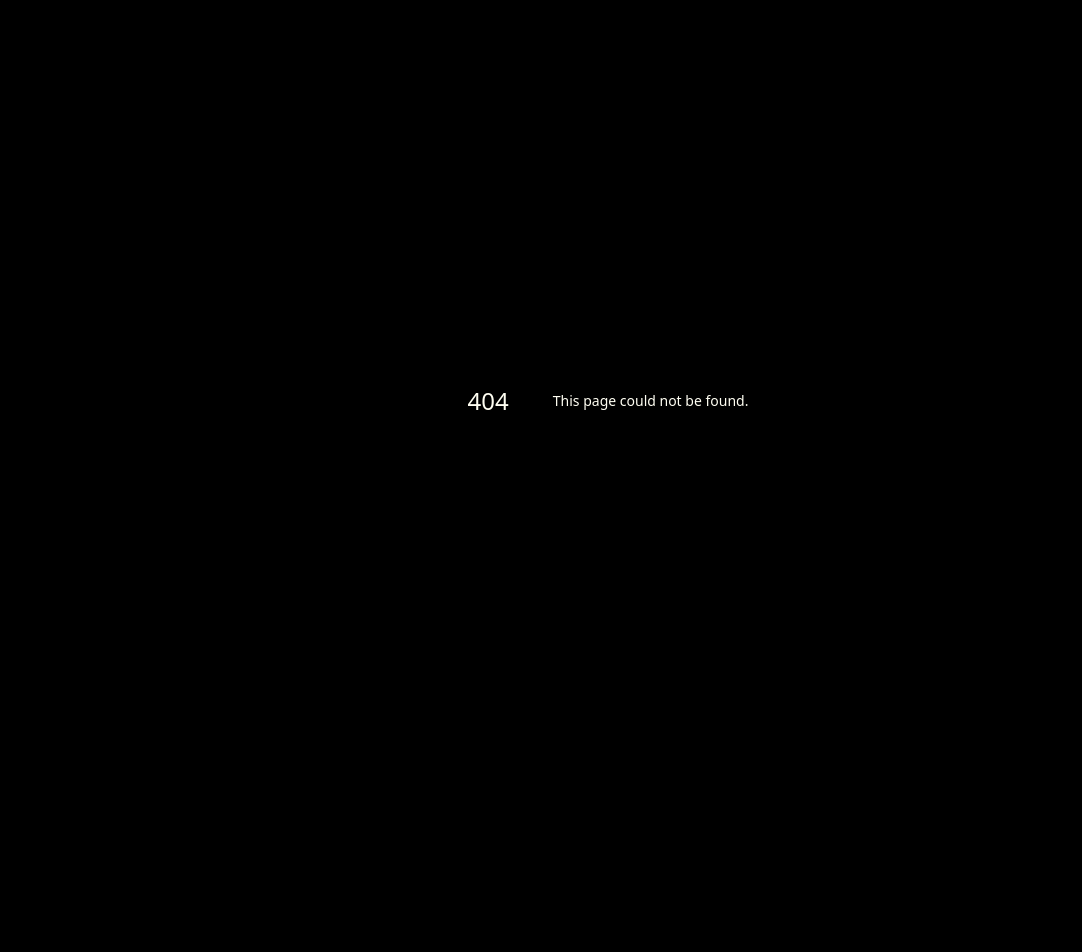
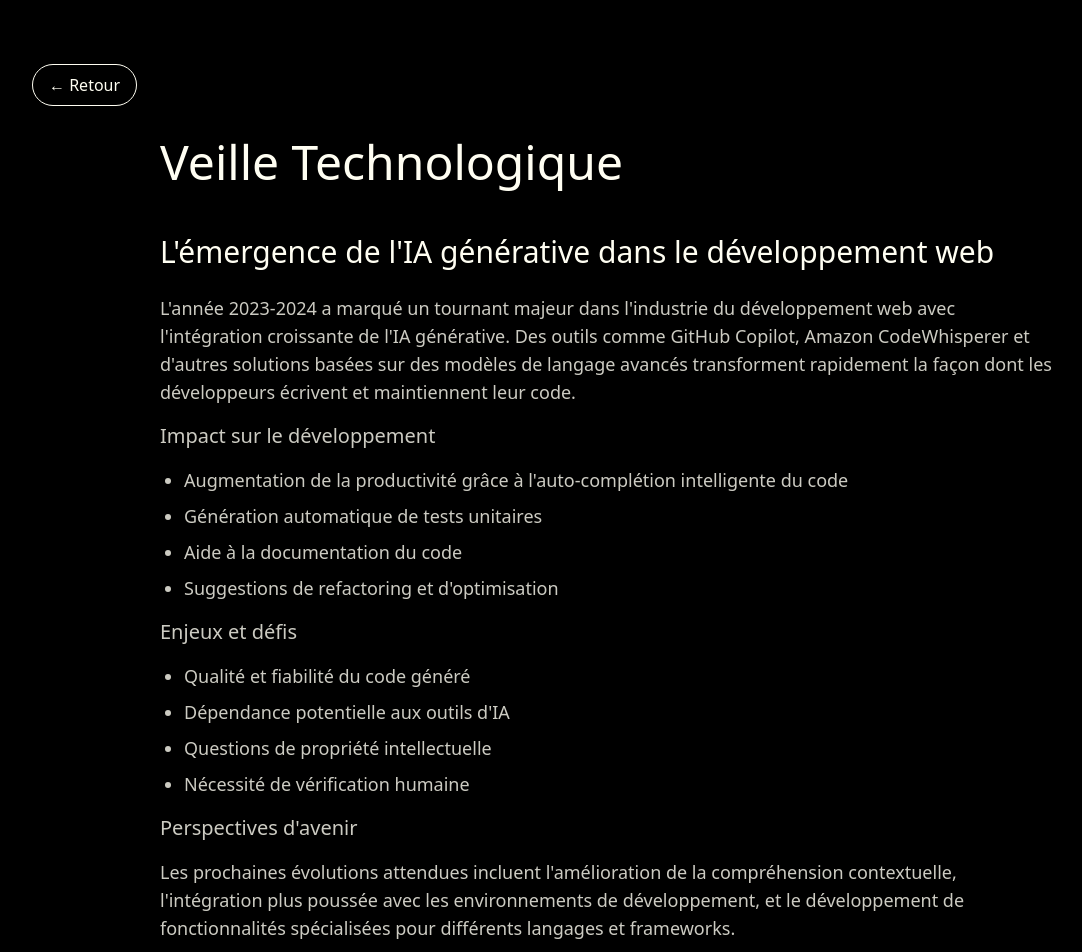
Before and after one commit to shesaidimnothing/portfolio-V2, a Next.js app: page /veille in a window 1280 px wide. Before the commit this address had no page. Shown: the top 952 px of the page, without its empty margins (32-1114 px from the left). Before the commit the page ends 800 px from the top, so only its background shows below. Built offline with nearby package versions, Linux system fonts and the light colour scheme.

Commit message:
veille technoligique rajoutée et projets rajoutés.

```diff
--- a/app/components/CustomCursor.tsx
+++ b/app/components/CustomCursor.tsx
@@ -24,7 +24,11 @@ const CustomCursor = () => {
       const hash = window.location.hash;
       setIsModalOpen(hash === '#chatassistant' || hash === '#projects');
     };
+
+    // Vérifier au chargement
     checkHash();
+
+    // Écouter les changements de hash
     window.addEventListener('hashchange', checkHash);
     return () => window.removeEventListener('hashchange', checkHash);
   }, []);
--- a/app/components/Header.jsx
+++ b/app/components/Header.jsx
@@ -2,6 +2,7 @@
 import { motion } from 'framer-motion';
 import { useState, useEffect } from 'react';
 import ChatModal from './ChatModal';
+import Link from 'next/link';
 
 export default function Header() {
   const [time, setTime] = useState('');
@@ -84,6 +85,7 @@ export default function Header() {
       <nav className="flex gap-4 sm:gap-6 text-sm sm:text-base">
         <button onClick={scrollToAbout} className="hover:opacity-70">ABOUT</button>
         <button onClick={scrollToWork} className="hover:opacity-70">WORK</button>
+        <Link href="/veille" className="hover:opacity-70">VEILLE</Link>
         <button onClick={scrollToContact} className="hover:opacity-70">CONTACT</button>
       </nav>
 
--- a/app/components/Modal.jsx
+++ b/app/components/Modal.jsx
@@ -6,7 +6,6 @@ export default function Modal({ isOpen, onClose, children }) {
   useEffect(() => {
     const handleEscape = (e) => {
       if (e.key === 'Escape') {
-        window.location.hash = '';
         onClose();
       }
     };
@@ -30,7 +29,7 @@ export default function Modal({ isOpen, onClose, children }) {
             initial={{ opacity: 0, y: -100 }}
             animate={{ opacity: 1, y: 0 }}
             exit={{ opacity: 0, y: -100 }}
-            className="fixed inset-x-0 top-0 mx-auto w-full p-8 bg-black border-b border-[#FFFEF2] z-50"
+            className="fixed inset-x-0 top-1/4 mx-auto w-full max-w-3xl p-6 bg-[#1a1a1a] rounded-lg z-50"
           >
             <button
               onClick={onClose}
--- a/app/components/Project.jsx
+++ b/app/components/Project.jsx
@@ -2,22 +2,20 @@
 import { motion } from 'framer-motion';
 import { useState, useEffect } from 'react';
 import Modal from './Modal';
+import Image from 'next/image';
 
 const projects = [
   {
-    title: "Project 1",
-    description: "UI/UX Design",
-    year: "2024"
+    title: "Site d'accueil agence immobilière",
+    description: "ReactJS Based APP,WebDevelopment",
+    year: "2024",
+    image: "/img/re-landingpage.png"
   },
   {
-    title: "Project 2",
-    description: "Web Development",
-    year: "2023"
-  },
-  {
-    title: "Project 3",
-    description: "Mobile App",
-    year: "2023"
+    title: "Application météo",
+    description: "ReactJS Based APP using OpenWeather API, WebDevelopment",
+    year: "2024",
+    image: "/img/weather-app.png"
   },
 ];
 
@@ -88,20 +86,33 @@ export default function Project() {
       <Modal isOpen={isModalOpen} onClose={handleClose}>
         <div className="space-y-8">
           <h2 className="text-4xl mb-8">Projects</h2>
-          <div className="grid gap-6">
+          <div className="grid gap-8">
             {projects.map((project, index) => (
               <motion.div
                 key={index}
                 initial={{ opacity: 0, y: 20 }}
                 animate={{ opacity: 1, y: 0 }}
                 transition={{ delay: index * 0.1 }}
-                className="flex justify-between items-center border-b border-cream/20 pb-4"
+                className="flex flex-col md:flex-row gap-6 border-b border-cream/20 pb-8"
               >
-                <div>
-                  <h3 className="text-xl font-light">{project.title}</h3>
-                  <p className="text-sm text-cream/70">{project.description}</p>
+                {project.image && (
+                  <div className="w-full md:w-1/2 relative aspect-video rounded-lg overflow-hidden">
+                    <Image
+                      src={project.image}
+                      alt={project.title}
+                      fill
+                      className="object-cover"
+                      style={{ maxHeight: '200px' }}
+                    />
+                  </div>
+                )}
+                <div className="flex flex-col justify-between w-full md:w-1/2">
+                  <div>
+                    <h3 className="text-xl font-light mb-2">{project.title}</h3>
+                    <p className="text-sm text-cream/70">{project.description}</p>
+                  </div>
+                  <div className="text-sm text-cream/50 mt-4">{project.year}</div>
                 </div>
-                <div className="text-sm text-cream/50">{project.year}</div>
               </motion.div>
             ))}
           </div>
--- /dev/null
+++ b/app/veille/page.js
@@ -0,0 +1,82 @@
+'use client';
+import { motion } from 'framer-motion';
+import Link from 'next/link';
+import CustomCursor from '../components/CustomCursor';
+
+export default function Veille() {
+  return (
+    <>
+      <CustomCursor />
+      <motion.div
+        initial={{ opacity: 0 }}
+        animate={{ opacity: 1 }}
+        className="min-h-screen bg-black text-[#FFFEF2] p-8 md:p-16"
+      >
+        {/* Bouton de retour */}
+        <Link href="/">
+          <motion.button
+            whileHover={{ scale: 1.05 }}
+            className="mb-8 px-4 py-2 border border-[#FFFEF2] rounded-full"
+          >
+            ← Retour
+          </motion.button>
+        </Link>
+
+        <div className="max-w-4xl mx-auto">
+          <motion.h1
+            initial={{ opacity: 0, y: 20 }}
+            animate={{ opacity: 1, y: 0 }}
+            className="text-4xl md:text-5xl font-light mb-12"
+          >
+            Veille Technologique
+          </motion.h1>
+
+          <motion.article
+            initial={{ opacity: 0, y: 20 }}
+            animate={{ opacity: 1, y: 0 }}
+            transition={{ delay: 0.2 }}
+            className="space-y-6"
+          >
+            <h2 className="text-2xl md:text-3xl font-light mb-4">L'émergence de l'IA générative dans le développement web</h2>
+
+            <div className="space-y-4 text-lg text-cream/80">
+              <p>
+                L'année 2023-2024 a marqué un tournant majeur dans l'industrie du développement web avec l'intégration croissante de l'IA générative. Des outils comme GitHub Copilot, Amazon CodeWhisperer et d'autres solutions basées sur des modèles de langage avancés transforment rapidement la façon dont les développeurs écrivent et maintiennent leur code.
+              </p>
+
+              <h3 className="text-xl font-light mt-8 mb-4">Impact sur le développement</h3>
+              <ul className="list-disc pl-6 space-y-2">
+                <li>Augmentation de la productivité grâce à l'auto-complétion intelligente du code</li>
+                <li>Génération automatique de tests unitaires</li>
+                <li>Aide à la documentation du code</li>
+                <li>Suggestions de refactoring et d'optimisation</li>
+              </ul>
+
+              <h3 className="text-xl font-light mt-8 mb-4">Enjeux et défis</h3>
+              <ul className="list-disc pl-6 space-y-2">
+                <li>Qualité et fiabilité du code généré</li>
+                <li>Dépendance potentielle aux outils d'IA</li>
+                <li>Questions de propriété intellectuelle</li>
+                <li>Nécessité de vérification humaine</li>
+              </ul>
+
+              <h3 className="text-xl font-light mt-8 mb-4">Perspectives d'avenir</h3>
+              <p>
+                Les prochaines évolutions attendues incluent l'amélioration de la compréhension contextuelle, l'intégration plus poussée avec les environnements de développement, et le développement de fonctionnalités spécialisées pour différents langages et frameworks.
+              </p>
+
+              <div className="mt-8 p-4 bg-[#2a2a2a] rounded-lg">
+                <h4 className="text-lg font-light mb-2">Sources et références</h4>
+                <ul className="list-none space-y-2">
+                  <li>• GitHub Copilot Documentation</li>
+                  <li>• State of AI Report 2023</li>
+                  <li>• Developer Survey 2023</li>
+                </ul>
+              </div>
+            </div>
+          </motion.article>
+        </div>
+      </motion.div>
+    </>
+  );
+}
```
Also changed, not shown: public/img/weather-app.png (added), 1 other file (tests, documents, lock files or other folders).
